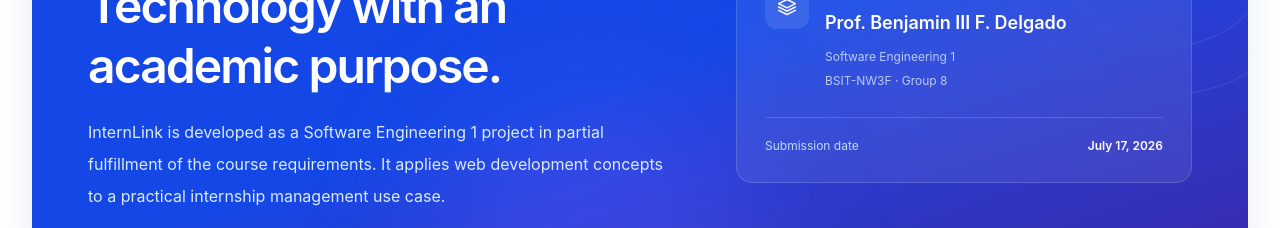
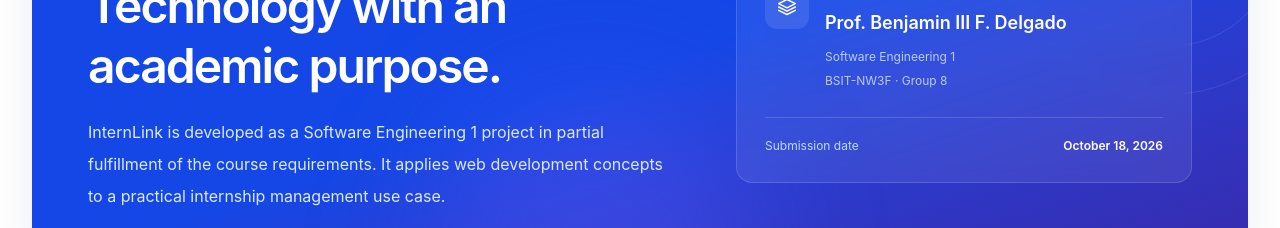
Before and after one commit to eljaylosa/student-internship-system, a React (Vite) app: page /about in a window 1280 px wide. Shown: the part 3640-3868 px from the top of the page. Built offline with nearby package versions, Linux system fonts and the light colour scheme; no server answers.

Commit message:
Update submission date in About component to reflect the correct date

```diff
--- a/src/pages/public/About.jsx
+++ b/src/pages/public/About.jsx
@@ -943,7 +943,7 @@
                   <div className="flex items-center justify-between gap-4 text-xs">
                     <span className="text-blue-200">Submission date</span>
                     <span className="font-semibold text-white">
-                      July 17, 2026
+                      October 18, 2026
                     </span>
                   </div>
                 </div>
```
